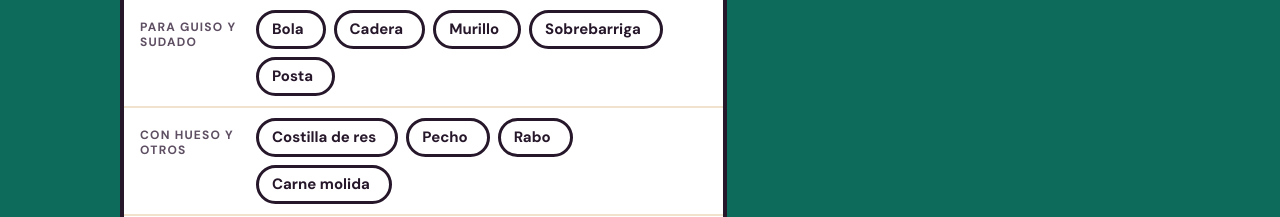
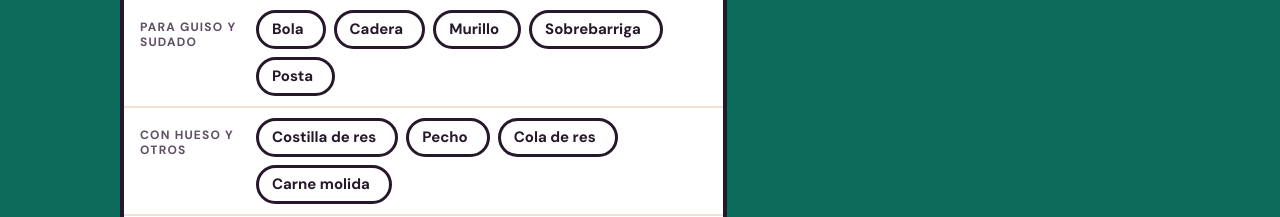
Before and after one commit to Awin-nieves/Avicarnes-la-vele-ita-, a plain HTML site: page index.html in a window 1280 px wide. Shown: the part 1540-1757 px from the top of the page. Drawn offline with Linux system fonts and the light colour scheme.

Commit message:
Cambia rabo por cola de res
Co-Authored-By: Claude Sonnet 5.5 <noreply@anthropic.com>
Claude-Session: https://claude.ai/code/session_01TCGjJtj6DYdH4mWbX9U9GN

```diff
--- a/index.html
+++ b/index.html
@@ -332,7 +332,7 @@ var CATS = {
   {t:"Con hueso y otros", s:"sopas y sancochos", c:[
     {n:"Costilla de res", d:"Para sancocho, caldo y parrilla"},
     {n:"Pecho", d:"Para guisos y carne desmechada"},
-    {n:"Rabo", d:"Para sopas y guisos"},
+    {n:"Cola de res", d:"Para sopas, sancochos y guisos"},
     {n:"Carne molida", d:"Para hamburguesas, albóndigas y relleno"}]}],
   nota:'También manejamos vísceras de res. Escríbenos y te contamos qué hay hoy.'},
  pollo:{etiqueta:"Pollo", grupos:[
```
